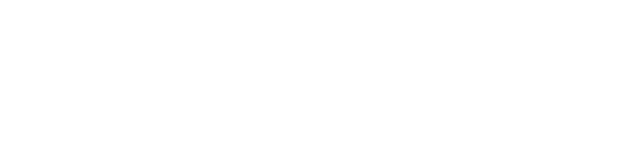
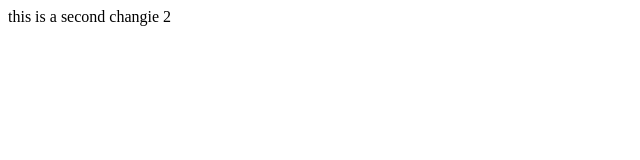
Before and after one commit to dassdesigner/test, a plain HTML site: page index.html in a window 1280 px wide. Shown: the whole page, without its empty margins (0-640 px from the left). Drawn offline with Linux system fonts and the light colour scheme.

Commit message:
changes made

```diff
--- a/index.html
+++ b/index.html
@@ -1,4 +1,4 @@
 <html>
-	<body></body>
+	<body>this is a second changie 2</body>
 
 </html>
```
